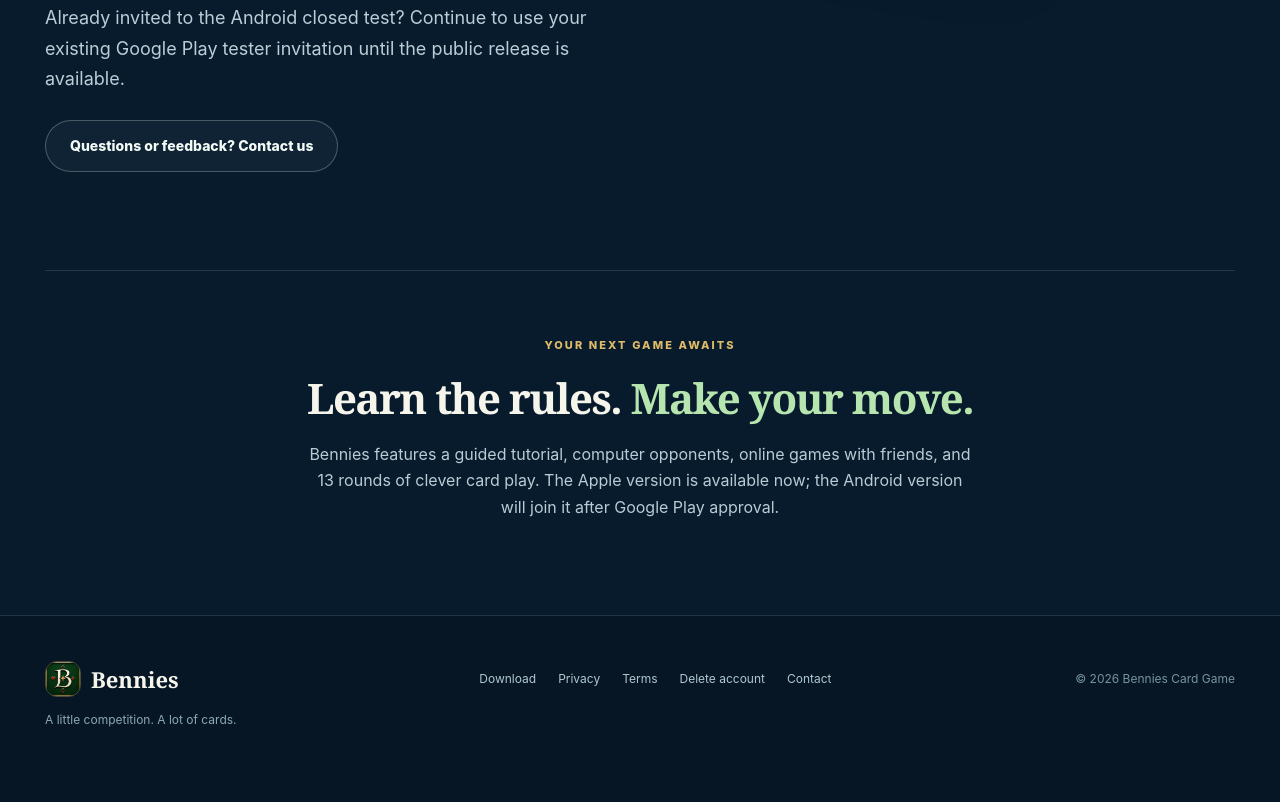
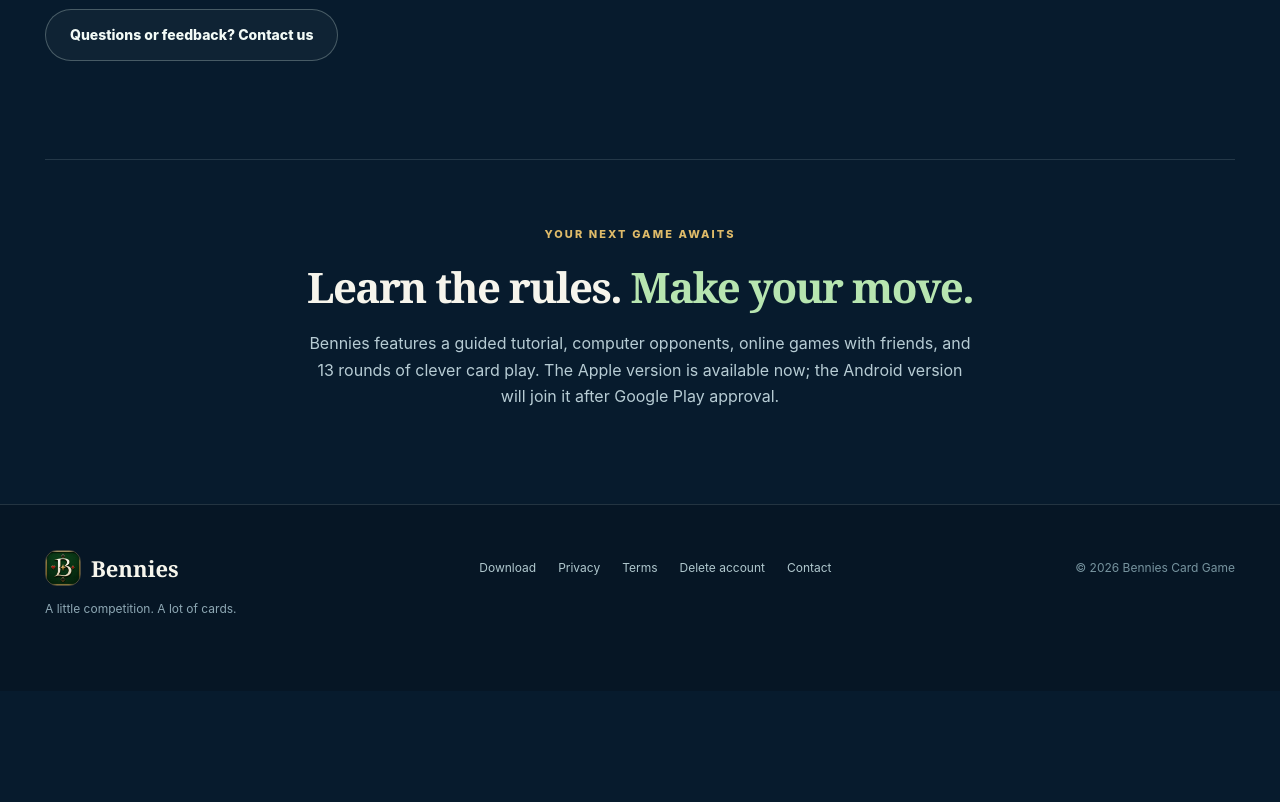
Before and after one commit to damianjmcgrath/bennies-site, a plain HTML site: page Download/index.html in a window 1280 px wide. Shown: the part 965-1767 px from the top of the page. After the commit the page ends 1656 px from the top, so only its background shows below. Drawn offline with Linux system fonts and the light colour scheme.

Commit message:
Add files via upload

```diff
--- a/Download/index.html
+++ b/Download/index.html
@@ -74,7 +74,6 @@
           <span class="store-action">Coming soon</span>
         </div>
       </div>
-      <p class="download-note">Already invited to the Android closed test? Continue to use your existing Google Play tester invitation until the public release is available.</p>
       <div class="download-actions"><a class="button button-ghost" href="mailto:damianjmcgrath@gmail.com?subject=Bennies%20support%20or%20feedback">Questions or feedback? Contact us</a></div>
     </div>
     <div class="download-visual">
```
